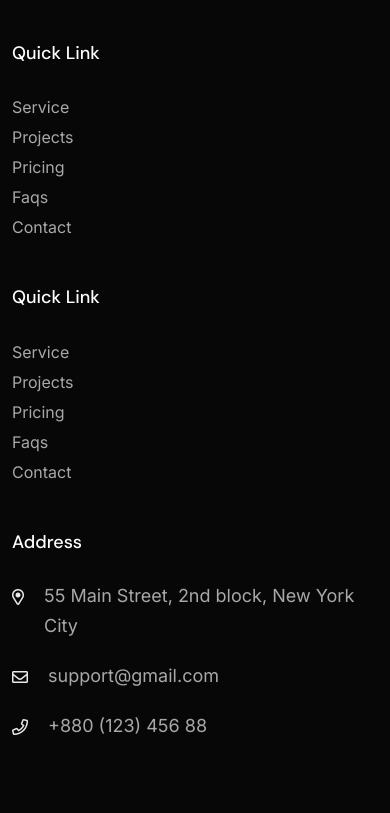
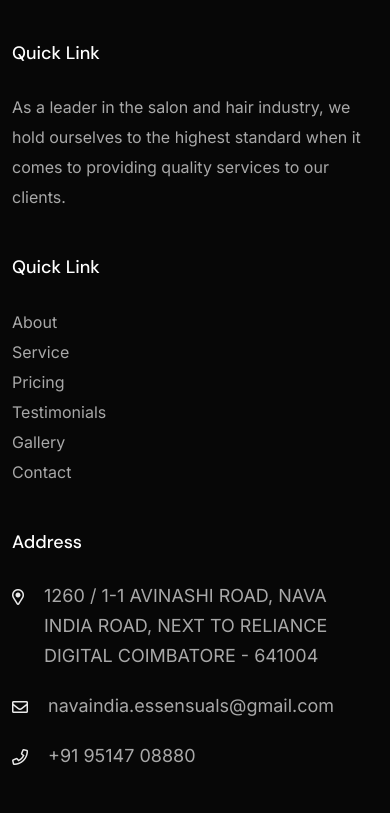
Before and after one commit to the-reciprocal-solutions/NextJs-Template, a Next.js app: page /blog in a window 390 px wide. Shown: the part 6991-7804 px from the top of the page. Built offline with nearby package versions, Linux system fonts and the light colour scheme.

Commit message:
🔥 over all out

```diff
--- a/components/About.js
+++ b/components/About.js
@@ -26,7 +26,7 @@ const About = () => {
                     <div className="content">
                       <span>Email Us</span>
                       <br />
-                      <a href="mailto:support@gmail.com">support@gmail.com</a>
+                      <a href="mailto:navaindia.essensuals@gmail.com">navaindia.essensuals@gmail.com</a>
                     </div>
                   </div>
                   <div className="info-box-item">
@@ -34,7 +34,7 @@ const About = () => {
                     <div className="content">
                       <span>Make A Call</span>
                       <br />
-                      <a href="callto:+000(123)45688">88888 88888</a>
+                      <a href="callto:+919514708880">9514708880</a>
                     </div>
                   </div>
                 </div>
--- a/components/Contact.js
+++ b/components/Contact.js
@@ -11,11 +11,10 @@ const Contact = () => {
               <div className="section-title mb-40">
                 <span className="sub-title mb-15">Get In Touch</span>
                 <h2>
-                  Let’s Talk For your <span>Next Projects</span>
+                  Let’s Talk For your <span>Appointment</span>
                 </h2>
                 <p>
-                  Sed ut perspiciatis unde omnin natus totam rem aperiam eaque
-                  inventore veritatis
+                We strive for the perfect cut, colour and style every time to suit each client's personality and needs while upholding the coveted TONI&GUY signature.
                 </p>
               </div>
 
--- a/components/Pricing.js
+++ b/components/Pricing.js
@@ -29,7 +29,7 @@ export default class Pricing extends Component{
             <div className="section-title text-center mb-60 wow fadeInUp delay-0-2s">
               <span className="sub-title mb-15">Pricing Package</span>
               <h2>
-                Amazing <span>Pricing</span> For your Projects
+                Amazing <span>Pricing</span> For your Service
               </h2>
             </div>
           </div>
--- a/components/Services.js
+++ b/components/Services.js
@@ -55,9 +55,9 @@ const Services = ({ extraClass }) => {
         <div className="row justify-content-center">
           <div className="col-xl-6 col-lg-8 pt-50">
             <div className="section-title text-center mb-60 wow fadeInUp delay-0-2s">
-              <span className="sub-title mb-15">Popular Services</span>
+              <span className="sub-title mb-15"></span>
               <h2>
-                My <span>Special Service</span> For your Business Development
+              Popular Services
               </h2>
             </div>
           </div>
--- a/components/Testimonial.js
+++ b/components/Testimonial.js
@@ -30,8 +30,7 @@ export default class Testimonial extends Component {
                       Clients <span>Feedback</span>
                     </h2>
                     <p>
-                      Sed ut perspiciatis unde omnin natus totam rem aperiam
-                      eaque inventore veritatis
+                    Whatever Your Look, We've Got You Covered With An Estensive Gallery Of Stylish For You To Choose From.
                     </p>
                   </div>
                   <div className="slider-arrows">
--- a/layout/Footer.js
+++ b/layout/Footer.js
@@ -41,57 +41,40 @@ const Footer1 = () => {
             <div className="col-lg-3 col-md-7">
               <div className="footer-widget  wow fadeInUp delay-0-4s">
                 <h6 className="footer-title">Quick Link</h6>
-                <ul>
-                  <li>
-                    <Link legacyBehavior href="services">
-                      Service
-                    </Link>
-                  </li>
-                  <li>
-                    <Link legacyBehavior href="projects">
-                      Projects
-                    </Link>
-                  </li>
-                  <li>
-                    <Link legacyBehavior href="services#pricing">
-                      Pricing
-                    </Link>
-                  </li>
-                  <li>
-                    <Link legacyBehavior href="about#faqs">
-                      Faqs
-                    </Link>
-                  </li>
-                  <li>
-                    <Link legacyBehavior href="contact">
-                      Contact
-                    </Link>
-                  </li>
-                </ul>
+                <p>
+                As a leader in the salon and hair industry, we hold ourselves to the highest standard when it comes to providing quality services to our clients.
+                </p>
               </div>
             </div>
             <div className="col-lg-3 col-md-7">
               <div className="footer-widget  wow fadeInUp delay-0-4s">
                 <h6 className="footer-title">Quick Link</h6>
                 <ul>
+                <li>
+                  <Link legacyBehavior href="#about">
+                    About
+                  </Link>
+                </li>
+                <li>
+                  <Link legacyBehavior href="#service">
+                  Service
+                  </Link>
+                </li>
+                <li>
+                  <Link legacyBehavior href="#pricing">
+                    Pricing
+                  </Link>
+                </li>
+
+
                   <li>
-                    <Link legacyBehavior href="services">
-                      Service
-                    </Link>
-                  </li>
+                  <Link legacyBehavior href="#testimonials">
+                    Testimonials
+                  </Link>
+                </li>
                   <li>
-                    <Link legacyBehavior href="projects">
-                      Projects
-                    </Link>
-                  </li>
-                  <li>
-                    <Link legacyBehavior href="services#pricing">
-                      Pricing
-                    </Link>
-                  </li>
-                  <li>
-                    <Link legacyBehavior href="about#faqs">
-                      Faqs
+                    <Link legacyBehavior href="#gallery">
+                      Gallery
                     </Link>
                   </li>
                   <li>
@@ -107,16 +90,15 @@ const Footer1 = () => {
                 <h6 className="footer-title">Address</h6>
                 <ul>
                   <li>
-                    <i className="far fa-map-marker-alt" /> 55 Main Street, 2nd
-                    block, New York City
+                    <i className="far fa-map-marker-alt" /> 1260 / 1-1 AVINASHI ROAD, NAVA INDIA ROAD, NEXT TO RELIANCE DIGITAL COIMBATORE - 641004
                   </li>
                   <li>
                     <i className="far fa-envelope" />{" "}
-                    <a href="mailto:support@gmail.com">support@gmail.com</a>
+                    <a href="mailto:navaindia.essensuals@gmail.com">navaindia.essensuals@gmail.com</a>
                   </li>
                   <li>
                     <i className="far fa-phone" />{" "}
-                    <a href="callto:+880(123)45688">+880 (123) 456 88</a>
+                    <a href="callto:+919514708880">+91 95147 08880</a>
                   </li>
                 </ul>
               </div>
@@ -201,35 +183,21 @@ export const Footer2 = () => {
             <div className="footer-widget widget_nav_menu me-0 wow fadeInUp delay-0-4s">
               <ul>
                 <li>
-                  <Link legacyBehavior href="services">
-                    Service
+                  <Link legacyBehavior href="#about">
+                    About
                   </Link>
                 </li>
                 <li>
-                  <Link legacyBehavior href="projects">
-                    Projects
+                  <Link legacyBehavior href="#service">
+                  Service
                   </Link>
                 </li>
                 <li>
-                  <Link legacyBehavior href="services#pricing">
-                    Pricing
+                  <Link legacyBehavior href="#testimonials">
+                    Testimonials
                   </Link>
                 </li>
-                <li>
-                  <Link legacyBehavior href="about#faqs">
-                    Faqs
-                  </Link>
-                </li>
-                <li>
-                  <Link legacyBehavior href="blog">
-                    News
-                  </Link>
-                </li>
-                <li>
-                  <Link legacyBehavior href="contact">
-                    Contact
-                  </Link>
-                </li>
+
               </ul>
             </div>
           </div>
--- a/layout/Header.js
+++ b/layout/Header.js
@@ -206,14 +206,7 @@ const Header2 = ({ onePageMenu }) => {
             {/* Menu Button */}
             <div className="menu-btns">
               {/* menu sidbar */}
-              <div className="menu-sidebar d-none d-lg-block">
-                <button onClick={() => toggleSidebar()}>
-                  <img
-                    src="assets/images/shape/sidebar-tottler-white.svg"
-                    alt="Toggler"
-                  />
-                </button>
-              </div>
+
               <Link legacyBehavior href="#contact">
                 <a className="theme-btn"> Book Now</a>
               </Link>
```
Also changed, not shown: public/assets/images/projects/project1.jpg, public/assets/images/projects/project3.jpg.
